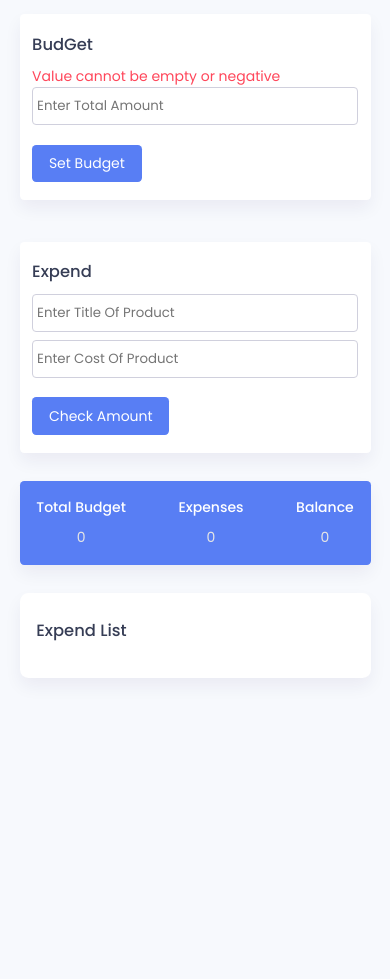
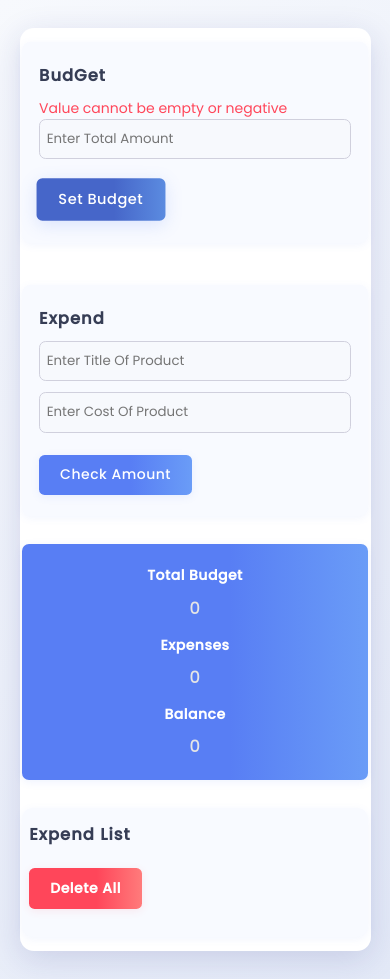
Before and after one commit to Khinelintun91/BudGet-App, a plain HTML site: page index.html in a window 390 px wide. Both pictures are taken after a click on the button "Set Budget". Before the commit the page ends 844 px from the top, so only its background shows below. Drawn offline with Linux system fonts and the light colour scheme.

Commit message:
Modern UI, hover effects, and animations for BudGet App

```diff
--- a/index.html
+++ b/index.html
@@ -46,6 +46,7 @@
             <!--List-->
             <div class="list">
                 <h3>Expend List</h3>
+                <button class="submit delete-all" id="delete-all-top">Delete All</button>
                 <div class="list-container" id="list"></div>
             </div>
         </div>
--- a/script.js
+++ b/script.js
@@ -56,10 +56,10 @@ const modifyList = (element, edit = false) => {
     let parentDiv = element.parentElement;
     let currentBalance = parseInt(balanceValue.innerText);
     let currentExpenditure = parseInt(expenditureValue.innerText);
-    let parentAmount = parseInt(parentDiv.querySelector(".amount").innerText);
+    let parentAmount = parseInt(parentDiv.querySelector(".amount") ? parentDiv.querySelector(".amount").innerText : parentDiv.querySelector(".col-amount").innerText);
 
     if(edit){
-        let parentText = parentDiv.querySelector(".product").innerText;
+        let parentText = parentDiv.querySelector(".product") ? parentDiv.querySelector(".product").innerText : parentDiv.querySelector(".col-name").innerText;
         productTitle.value = parentText;
         userAmount.value = parentAmount;
         disableButtons(true);
@@ -67,8 +67,11 @@ const modifyList = (element, edit = false) => {
 
     balanceValue.innerText = currentBalance + parentAmount;
     expenditureValue.innerText = currentExpenditure - parentAmount;
-    parentDiv.remove();
-    saveToLocalStorage();
+    parentDiv.classList.add("fade-out");
+    setTimeout(() => {
+        parentDiv.remove();
+        saveToLocalStorage();
+    }, 300);
 };
 
 const listCreater = (expenseName, expenseValue) => {
@@ -153,14 +156,13 @@ checkAmountButton.addEventListener("click", () => {
 
 // Delete All functionality
 const deleteAllButton = document.getElementById("delete-all");
-deleteAllButton.addEventListener("click", () => {
+
+deleteAllButton.addEventListener("click", function handleDeleteAll() {
     // Clear the list
     list.innerHTML = "";
-
     // Reset expenditure and balance
     expenditureValue.innerText = "0";
     balanceValue.innerText = tempAmount;
-
     // Save to localStorage
     saveToLocalStorage();
 });
--- a/style.css
+++ b/style.css
@@ -5,13 +5,17 @@
     font-family: "Poppins", sans-serif;
 }
 body {
-    background-color: #f7f9fd;
+    background: linear-gradient(135deg, #f7f9fd 0%, #e3e9f7 100%);
 }
 .wrapper {
     width: 90%;
     font-size: 16px;
     max-width: 43.75em;
-    margin: 1em auto;
+    margin: 2em auto;
+    border-radius: 1em;
+    box-shadow: 0 8px 32px 0 rgba(31, 38, 135, 0.15);
+    background: #fff;
+    padding: 2em 1em;
 }
 .container {
     width: 100%;
@@ -33,90 +37,138 @@ body {
 }
 .wrapper h3 {
     color: #363d55;
-    font-weight: 500;
+    font-weight: 600;
     margin-bottom: 0.6em;
+    letter-spacing: 1px;
 }
 .container input {
     display: block;
     width: 100%;
-    padding: 0.6em 0.3em;
-    border: 1px solid #d0d0dd;
-    border-radius: 0.3em;
+    padding: 0.7em 0.5em;
+    border: 1.5px solid #d0d0dd;
+    border-radius: 0.5em;
     color: #414a67;
     outline: none;
     font-weight: 400;
-    margin-bottom: 0.6em;
+    margin-bottom: 0.8em;
+    background: #f7f9fd;
+    transition: border 0.2s, box-shadow 0.2s;
 }
 .container input:focus {
     border-color: #587ef4;
+    box-shadow: 0 0 0 2px #587ef433;
 }
 .total-amount-container,
 .user-amount-container {
-    background-color: #ffffff;
-    padding: 1.25em 0.9em;
-    border-radius: 0.3em;
-    box-shadow: 0 0.6em 1.2em rgb(28, 0, 80, 0.06);
+    background-color: #f8faff;
+    padding: 1.5em 1.2em;
+    border-radius: 0.6em;
+    box-shadow: 0 2px 8px rgba(88, 126, 244, 0.08);
+    transition: box-shadow 0.2s;
+}
+.total-amount-container:hover,
+.user-amount-container:hover {
+    box-shadow: 0 4px 16px rgba(88, 126, 244, 0.15);
 }
 .output-container {
-    background-color: #587ef4;
+    background: linear-gradient(90deg, #587ef4 60%, #6a9cf7 100%);
     color: #ffffff;
-    border-radius: 0.3em;
-    box-shadow: 0 0.6em 1.2em rgb(28, 0, 80, 0.06);
+    border-radius: 0.5em;
+    box-shadow: 0 2px 8px rgba(88, 126, 244, 0.10);
     margin: 2em 0;
-    padding: 1.2em;
+    padding: 1.5em;
+    display: flex;
+    justify-content: space-between;
+    align-items: center;
+}
+.output-container div {
+    flex: 1;
+    text-align: center;
 }
 .output-container p {
-    font-weight: 500;
+    font-weight: 600;
     margin-bottom: 0.6em;
+    letter-spacing: 0.5px;
 }
 .output-container span {
     display: block;
     text-align: center;
-    font-weight: 400;
+    font-weight: 500;
     color: #e5e5e5;
+    font-size: 1.2em;
 }
 .submit {
     font-size: 1em;
     margin-top: 0.8em;
-    background-color: #587ef4;
+    background: linear-gradient(90deg, #587ef4 60%, #6a9cf7 100%);
     border: none;
     outline: none;
     color: #ffffff;
-    padding: 0.6em 1.2em;
-    border-radius: 0.3em;
+    padding: 0.7em 1.5em;
+    border-radius: 0.4em;
     cursor: pointer;
+    font-weight: 500;
+    box-shadow: 0 2px 8px rgba(88, 126, 244, 0.10);
+    transition: background 0.2s, transform 0.1s, box-shadow 0.2s;
+    letter-spacing: 0.5px;
+}
+.submit:hover, .submit:focus {
+    background: linear-gradient(90deg, #4666c9 60%, #5b8be0 100%);
+    transform: translateY(-2px) scale(1.04);
+    box-shadow: 0 4px 16px rgba(88, 126, 244, 0.18);
+}
+.submit:active {
+    transform: scale(0.97);
 }
 .list {
-    background-color: #ffffff;
-    padding: 1.8em 1.2em;
-    box-shadow: 0 0.6em 1.2em rgb(28, 0, 80, 0.06);
-    border-radius: 0.6em;
+    background-color: #f8faff;
+    padding: 2em 1.5em;
+    box-shadow: 0 2px 8px rgba(88, 126, 244, 0.08);
+    border-radius: 0.8em;
+    margin-top: 2em;
 }
 .sublist-content {
     width: 100%;
     border-left: 0.3em solid #587ef4;
-    margin-bottom: 0.6em;
-    padding: 0.5em 0;
+    margin-bottom: 0.8em;
+    padding: 0.7em 0;
     display: flex;
     align-items: center;
     justify-content: space-between;
+    background: #fff;
+    border-radius: 0.5em;
+    box-shadow: 0 1px 4px rgba(88, 126, 244, 0.06);
+    opacity: 1;
+    animation: fadeIn 0.5s;
+    transition: box-shadow 0.2s, transform 0.2s, opacity 0.3s;
+}
+.sublist-content:hover {
+    box-shadow: 0 4px 16px rgba(88, 126, 244, 0.13);
+    transform: translateY(-2px) scale(1.01);
+}
+.sublist-content.fade-out {
+    opacity: 0;
+    transition: opacity 0.3s;
 }
 .col-name {
     flex: 2;
     font-weight: 500;
     color: #363d55;
     margin-left: 1.5em;
+    font-size: 1.05em;
+    letter-spacing: 0.2px;
 }
 .col-amount {
     flex: 1;
     color: #414a67;
     text-align: center;
+    font-size: 1.05em;
 }
 .col-actions {
     flex: 1;
     display: flex;
     justify-content: flex-end;
-    gap: 0.5em;
+    gap: 0.7em;
     margin-right: 1.5em;
 }
 .product {
@@ -146,22 +198,56 @@ body {
 .delete {
     background-color: transparent;
     cursor: pointer;
-    margin-right: 1.5em;
+    margin-right: 0.5em;
     border: none;
     color: #587ef4;
+    font-size: 1.2em;
+    transition: color 0.2s, transform 0.1s;
+}
+.edit:hover, .delete:hover {
+    color: #ff465a;
+    transform: scale(1.2) rotate(-10deg);
+}
+.edit:active, .delete:active {
+    transform: scale(0.95);
 }
 .delete-all {
-    background-color: #ff465a;
+    background: linear-gradient(90deg, #ff465a 60%, #ff7b7b 100%);
     margin-bottom: 1em;
+    font-weight: 600;
+    letter-spacing: 0.5px;
+    box-shadow: 0 2px 8px rgba(255, 70, 90, 0.10);
+    transition: background 0.2s, transform 0.1s, box-shadow 0.2s;
 }
-.delete-all:hover {
-    background-color: #e63e51;
+.delete-all:hover, .delete-all:focus {
+    background: linear-gradient(90deg, #e63e51 60%, #ff5e5e 100%);
+    transform: translateY(-2px) scale(1.04);
+    box-shadow: 0 4px 16px rgba(255, 70, 90, 0.18);
+}
+.delete-all:active {
+    transform: scale(0.97);
+}
+@keyframes fadeIn {
+    from { opacity: 0; transform: translateY(10px); }
+    to { opacity: 1; transform: translateY(0); }
+}
+@keyframes fadeOut {
+    from { opacity: 1; }
+    to { opacity: 0; }
 }
 @media screen and (max-width: 600px) {
     .wrapper {
         font-size: 14px;
+        padding: 1em 0.2em;
     }
     .sub-container {
         grid-template-columns: 1fr;
     }
+    .output-container {
+        flex-direction: column;
+        gap: 1em;
+    }
+    .list {
+        padding: 1em 0.5em;
+    }
 }
```
